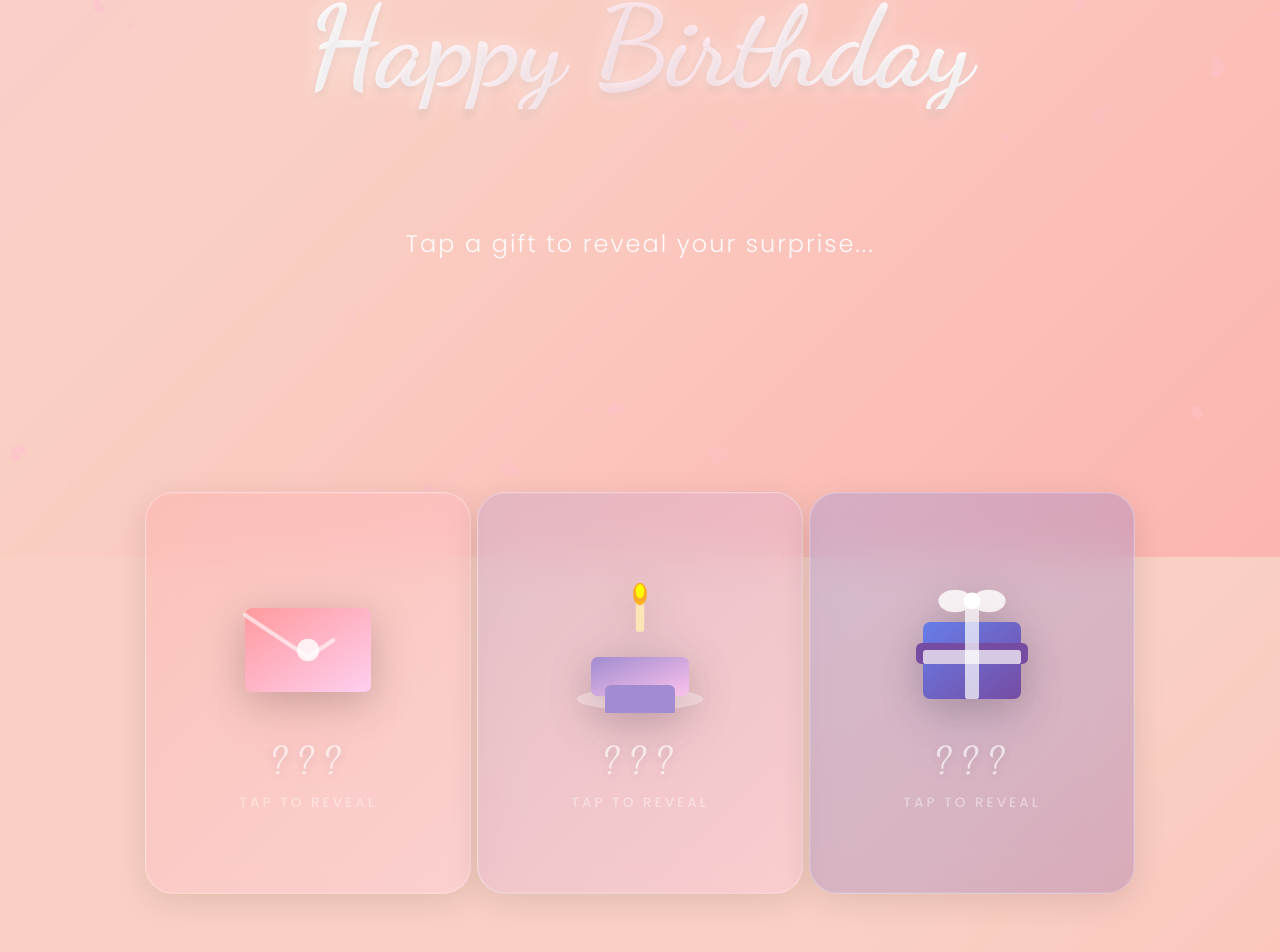
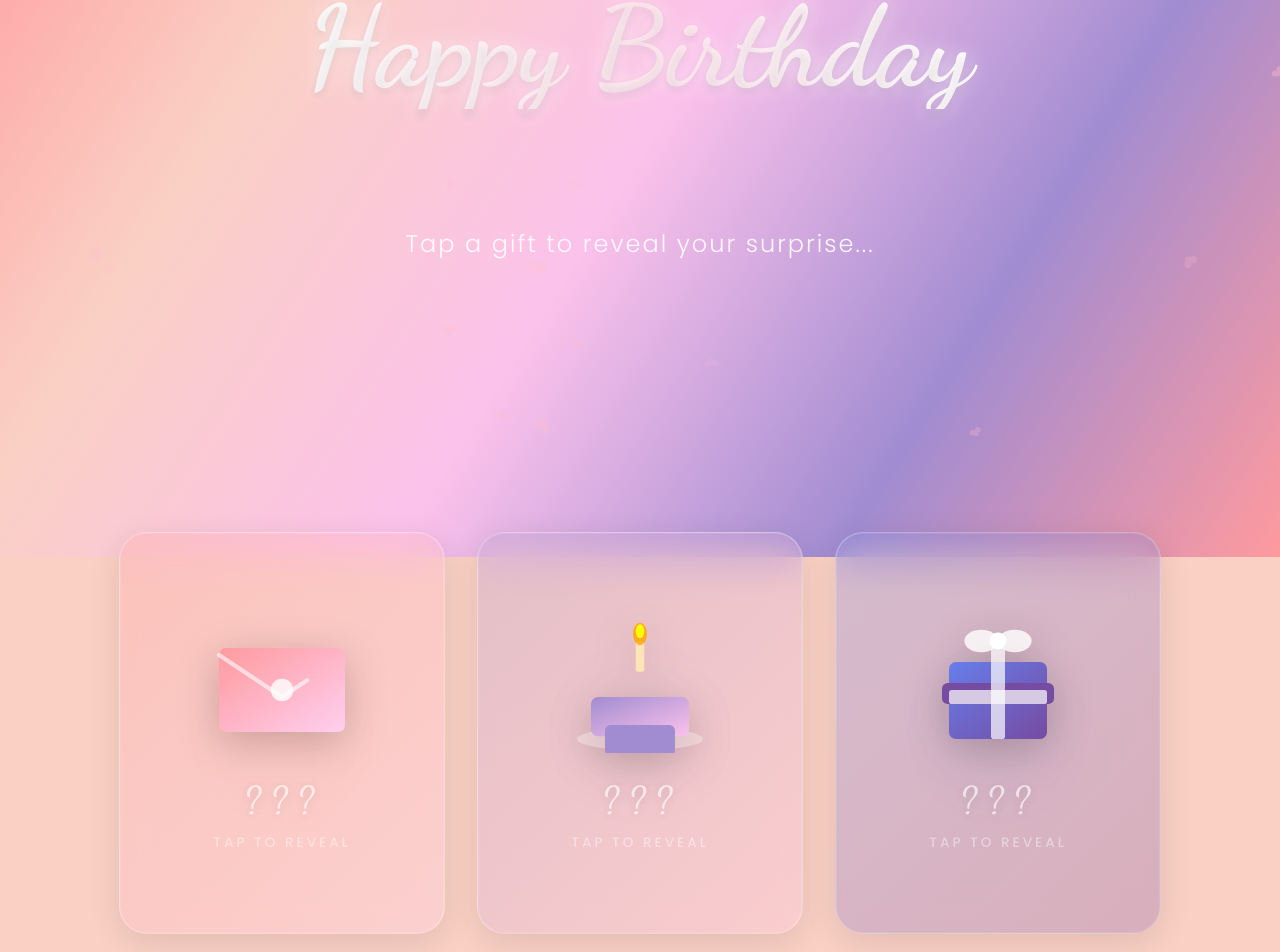
Before and after one commit to kiramogs/Countdown, a React (Vite) app: page / in a window 1280 px wide. Shown: the part 243-1195 px from the top of the page. Built offline with nearby package versions, Linux system fonts and the light colour scheme.

Commit message:
Fix all animation glitches: optimize canvas rendering, improve cursor trails

```diff
--- a/src/Background.jsx
+++ b/src/Background.jsx
@@ -6,11 +6,14 @@ const Background = () => {
   useEffect(() => {
     const canvas = canvasRef.current;
     if (!canvas) return;
-    const ctx = canvas.getContext('2d');
+    const ctx = canvas.getContext('2d', { alpha: false });
 
     let animationFrameId;
     let width, height;
     let particles = [];
+    let lastTime = 0;
+    const FPS = 30; // Limit FPS for smoother performance
+    const frameInterval = 1000 / FPS;
 
     const resize = () => {
       width = window.innerWidth;
@@ -22,16 +25,16 @@ const Background = () => {
 
     const initParticles = () => {
       particles = [];
-      const count = Math.min(width * 0.05, 50); // Limit count for performance
+      const count = Math.min(Math.floor(width * 0.02), 25); // Reduced count
       for (let i = 0; i < count; i++) {
         particles.push({
           x: Math.random() * width,
           y: Math.random() * height,
-          size: Math.random() * 20 + 10, // Large hearts
-          speedY: Math.random() * 1 + 0.5,
-          opacity: Math.random() * 0.5 + 0.1,
+          size: Math.random() * 15 + 12,
+          speedY: Math.random() * 0.5 + 0.3,
+          opacity: Math.random() * 0.3 + 0.1,
           rotation: Math.random() * 360,
-          rotationSpeed: (Math.random() - 0.5) * 2
+          rotationSpeed: (Math.random() - 0.5) * 0.5
         });
       }
     };
@@ -43,12 +46,26 @@ const Background = () => {
       ctx.rotate(rotation * Math.PI / 180);
       ctx.font = `${size}px serif`;
       ctx.fillStyle = "#ffc0cb";
-      ctx.fillText("❤", 0, 0);
+      ctx.fillText("❤", -size / 4, size / 4);
       ctx.restore();
     };
 
-    const animate = () => {
-      ctx.clearRect(0, 0, width, height);
+    const animate = (currentTime) => {
+      animationFrameId = requestAnimationFrame(animate);
+
+      const deltaTime = currentTime - lastTime;
+      if (deltaTime < frameInterval) return;
+      lastTime = currentTime - (deltaTime % frameInterval);
+
+      // Draw gradient background
+      const gradient = ctx.createLinearGradient(0, 0, width, height);
+      gradient.addColorStop(0, '#ff9a9e');
+      gradient.addColorStop(0.25, '#fad0c4');
+      gradient.addColorStop(0.5, '#fbc2eb');
+      gradient.addColorStop(0.75, '#a18cd1');
+      gradient.addColorStop(1, '#ff9a9e');
+      ctx.fillStyle = gradient;
+      ctx.fillRect(0, 0, width, height);
 
       particles.forEach(p => {
         p.y -= p.speedY;
@@ -59,17 +76,23 @@ const Background = () => {
         }
         drawHeart(p.x, p.y, p.size, p.opacity, p.rotation);
       });
-
-      animationFrameId = requestAnimationFrame(animate);
     };
 
-    window.addEventListener('resize', resize);
+    // Debounced resize
+    let resizeTimeout;
+    const handleResize = () => {
+      clearTimeout(resizeTimeout);
+      resizeTimeout = setTimeout(resize, 100);
+    };
+
+    window.addEventListener('resize', handleResize);
     resize();
-    animate();
+    animationFrameId = requestAnimationFrame(animate);
 
     return () => {
-      window.removeEventListener('resize', resize);
+      window.removeEventListener('resize', handleResize);
       cancelAnimationFrame(animationFrameId);
+      clearTimeout(resizeTimeout);
     };
   }, []);
 
@@ -83,10 +106,7 @@ const Background = () => {
         width: '100%',
         height: '100%',
         zIndex: -1,
-        pointerEvents: 'none',
-        background: 'linear-gradient(-45deg, #ff9a9e, #fad0c4, #fbc2eb, #a18cd1)',
-        backgroundSize: '400% 400%',
-        animation: 'gradientBG 15s ease infinite'
+        pointerEvents: 'none'
       }}
     />
   );
--- a/src/components/BirthdaySurprise.jsx
+++ b/src/components/BirthdaySurprise.jsx
@@ -5,14 +5,11 @@ import Cake from './gifts/Cake';
 import Portal from './gifts/Portal';
 import GiftBox from './GiftBox';
 import './BirthdaySurprise.css';
-import './BirthdaySurpriseTransform.css'; // Add new styles
+import './BirthdaySurpriseTransform.css';
 
 const BirthdaySurprise = () => {
-    const [activeGift, setActiveGift] = useState(null); // 'envelope', 'cake', 'portal' or null
+    const [activeGift, setActiveGift] = useState(null);
 
-    // ========================================
-    // CUSTOMIZE THIS MESSAGE FOR HER! 💕
-    // ========================================
     const letterMessage = `My Dearest,
 
 On this special day, I want you to know how incredibly grateful I am to have you in my life.
@@ -27,119 +24,77 @@ May this year bring you all the joy and love you deserve.`;
 
     const handleClose = () => setActiveGift(null);
 
+    const gifts = [
+        { id: 'envelope', shape: 'envelope', colors: ['#ff9a9e', '#fecfef'], label: 'Love Letter' },
+        { id: 'cake', shape: 'cake', colors: ['#a18cd1', '#fbc2eb'], label: 'Birthday Cake' },
+        { id: 'portal', shape: 'gift', colors: ['#667eea', '#764ba2'], label: 'Special Website' }
+    ];
+
+    const renderGiftContent = (giftId) => {
+        switch (giftId) {
+            case 'envelope':
+                return <Envelope message={letterMessage} onClose={handleClose} />;
+            case 'cake':
+                return <Cake onClose={handleClose} />;
+            case 'portal':
+                return <Portal onClose={handleClose} />;
+            default:
+                return null;
+        }
+    };
+
     return (
         <motion.div
             className="birthday-surprise"
             initial={{ opacity: 0 }}
             animate={{ opacity: 1 }}
-            transition={{ duration: 1.5 }}
+            transition={{ duration: 1 }}
         >
             <div className="content-wrapper">
                 <motion.section
                     className="hero-section"
-                    animate={{
-                        height: activeGift ? '20vh' : '40vh',
-                        opacity: activeGift ? 0.5 : 1
-                    }}
+                    animate={{ opacity: activeGift ? 0.3 : 1, scale: activeGift ? 0.95 : 1 }}
+                    transition={{ duration: 0.3 }}
                 >
                     <h1 className="main-title">Happy Birthday</h1>
-                    <AnimatePresence>
-                        {!activeGift && (
-                            <motion.p
-                                className="subtitle-text"
-                                initial={{ opacity: 0, height: 0 }}
-                                animate={{ opacity: 1, height: 'auto' }}
-                                exit={{ opacity: 0, height: 0 }}
-                            >
-                                Tap a gift to reveal your surprise...
-                            </motion.p>
-                        )}
-                    </AnimatePresence>
+                    {!activeGift && <p className="subtitle-text">Tap a gift to reveal your surprise...</p>}
                 </motion.section>
 
                 <section className="gifts-section-transform">
-                    <AnimatePresence mode="popLayout">
-                        {/* 1. ENVELOPE */}
-                        {(!activeGift || activeGift === 'envelope') && (
+                    {/* Gift Boxes */}
+                    <AnimatePresence>
+                        {!activeGift && gifts.map((gift, index) => (
                             <motion.div
-                                layoutId="gift-envelope"
-                                className={`gift-wrapper ${activeGift === 'envelope' ? 'expanded' : ''}`}
-                                onClick={() => !activeGift && setActiveGift('envelope')}
+                                key={gift.id}
+                                className="gift-wrapper"
+                                initial={{ opacity: 0, y: 50 }}
+                                animate={{ opacity: 1, y: 0 }}
+                                exit={{ opacity: 0, scale: 0.8 }}
+                                transition={{ duration: 0.4, delay: index * 0.1 }}
+                                onClick={() => setActiveGift(gift.id)}
                             >
-                                {!activeGift ? (
-                                    <GiftBox
-                                        index={0}
-                                        shape="envelope"
-                                        gradientColors={['#ff9a9e', '#fecfef']}
-                                        label="Love Letter"
-                                    />
-                                ) : (
-                                    <motion.div
-                                        className="full-gift-container"
-                                        initial={{ opacity: 0 }}
-                                        animate={{ opacity: 1 }}
-                                        transition={{ delay: 0.3 }}
-                                    >
-                                        <Envelope
-                                            message={letterMessage}
-                                            onClose={handleClose}
-                                        />
-                                    </motion.div>
-                                )}
+                                <GiftBox
+                                    index={index}
+                                    shape={gift.shape}
+                                    gradientColors={gift.colors}
+                                    label={gift.label}
+                                />
                             </motion.div>
-                        )}
+                        ))}
+                    </AnimatePresence>
 
-                        {/* 2. CAKE */}
-                        {(!activeGift || activeGift === 'cake') && (
+                    {/* Active Gift Content */}
+                    <AnimatePresence mode="wait">
+                        {activeGift && (
                             <motion.div
-                                layoutId="gift-cake"
-                                className={`gift-wrapper ${activeGift === 'cake' ? 'expanded' : ''}`}
-                                onClick={() => !activeGift && setActiveGift('cake')}
+                                key={activeGift}
+                                className="expanded-gift-container"
+                                initial={{ opacity: 0, scale: 0.9 }}
+                                animate={{ opacity: 1, scale: 1 }}
+                                exit={{ opacity: 0, scale: 0.9 }}
+                                transition={{ duration: 0.4 }}
                             >
-                                {!activeGift ? (
-                                    <GiftBox
-                                        index={1}
-                                        shape="cake"
-                                        gradientColors={['#a18cd1', '#fbc2eb']}
-                                        label="Birthday Cake"
-                                    />
-                                ) : (
-                                    <motion.div
-                                        className="full-gift-container"
-                                        initial={{ opacity: 0 }}
-                                        animate={{ opacity: 1 }}
-                                        transition={{ delay: 0.3 }}
-                                    >
-                                        <Cake onClose={handleClose} />
-                                    </motion.div>
-                                )}
-                            </motion.div>
-                        )}
-
-                        {/* 3. PORTAL */}
-                        {(!activeGift || activeGift === 'portal') && (
-                            <motion.div
-                                layoutId="gift-portal"
-                                className={`gift-wrapper ${activeGift === 'portal' ? 'expanded' : ''}`}
-                                onClick={() => !activeGift && setActiveGift('portal')}
-                            >
-                                {!activeGift ? (
-                                    <GiftBox
-                                        index={2}
-                                        shape="gift"
-                                        gradientColors={['#667eea', '#764ba2']}
-                                        label="Special Website"
-                                    />
-                                ) : (
-                                    <motion.div
-                                        className="full-gift-container"
-                                        initial={{ opacity: 0 }}
-                                        animate={{ opacity: 1 }}
-                                        transition={{ delay: 0.3 }}
-                                    >
-                                        <Portal onClose={handleClose} />
-                                    </motion.div>
-                                )}
+                                {renderGiftContent(activeGift)}
                             </motion.div>
                         )}
                     </AnimatePresence>
--- a/src/components/BirthdaySurpriseTransform.css
+++ b/src/components/BirthdaySurpriseTransform.css
@@ -3,77 +3,42 @@
     width: 100%;
     display: flex;
     justify-content: center;
-    align-items: flex-start;
-    /* Align to top to allow expansion downwards */
+    align-items: center;
     gap: 2rem;
     padding: 2rem;
     min-height: 60vh;
     position: relative;
+    flex-wrap: wrap;
 }
 
 .gift-wrapper {
     position: relative;
-    width: 300px;
-    /* Base size */
-    height: 400px;
-    /* Base size */
-    display: flex;
-    justify-content: center;
-    align-items: center;
-    z-index: 1;
+    cursor: pointer;
+    transition: transform 0.3s ease;
 }
 
-/* Expanded State - Takes over the view */
-.gift-wrapper.expanded {
-    position: absolute;
-    /* Take out of flow */
-    top: 0;
-    left: 0;
-    right: 0;
-    margin: 0 auto;
-    width: 100%;
-    max-width: 1000px;
-    height: auto;
-    min-height: 80vh;
-    z-index: 100;
-    cursor: auto;
-    /* Allow interactions inside */
+.gift-wrapper:hover {
+    transform: translateY(-10px);
 }
 
-/* Container for the full component (Cake/Envelope/Portal) */
-.full-gift-container {
+/* Expanded Gift Container */
+.expanded-gift-container {
     width: 100%;
-    height: 100%;
+    min-height: 70vh;
     display: flex;
     align-items: center;
     justify-content: center;
 }
 
-/* Hide labels/hints when expanded */
-.expanded .mystery-text {
-    display: none;
-}
-
 @media (max-width: 768px) {
     .gifts-section-transform {
         flex-direction: column;
-        align-items: center;
+        gap: 1.5rem;
+        padding: 1rem;
     }
 
-    .gift-wrapper {
-        width: 100%;
-        max-width: 320px;
-        height: 350px;
-    }
-
-    .gift-wrapper.expanded {
-        position: fixed;
-        /* Fixed on mobile to cover scroll issues */
-        top: 0;
-        left: 0;
-        height: 100vh;
+    .expanded-gift-container {
+        min-height: 60vh;
         padding: 1rem;
-        background: rgba(0, 0, 0, 0.8);
-        /* Dim background */
     }
 }
--- a/src/components/CustomCursor.jsx
+++ b/src/components/CustomCursor.jsx
@@ -1,64 +1,96 @@
-import { useRef, useEffect, useState } from 'react';
-import { motion, useMotionValue, useSpring } from 'framer-motion';
-import "../index.css"; // Ensure corrected path import
+import { useEffect, useRef } from 'react';
+import { motion, useMotionValue } from 'framer-motion';
+import "../index.css";
 
 const CustomCursor = () => {
     const cursorX = useMotionValue(-100);
     const cursorY = useMotionValue(-100);
-    const [trails, setTrails] = useState([]);
-
-    // Smooth heart movement
-    const springConfig = { damping: 25, stiffness: 300 };
-    const smoothX = useSpring(cursorX, springConfig);
-    const smoothY = useSpring(cursorY, springConfig);
+    const trailCanvasRef = useRef(null);
+    const trailPoints = useRef([]);
 
     useEffect(() => {
+        const canvas = trailCanvasRef.current;
+        if (!canvas) return;
+        const ctx = canvas.getContext('2d');
+
+        canvas.width = window.innerWidth;
+        canvas.height = window.innerHeight;
+
+        let animationId;
+
+        const handleResize = () => {
+            canvas.width = window.innerWidth;
+            canvas.height = window.innerHeight;
+        };
+
         const moveCursor = (e) => {
             cursorX.set(e.clientX);
             cursorY.set(e.clientY);
 
             // Add trail point
-            const newTrail = {
+            trailPoints.current.push({
                 x: e.clientX,
                 y: e.clientY,
-                id: Date.now()
-            };
+                age: 0
+            });
 
-            setTrails(prev => [...prev.slice(-15), newTrail]);
+            // Keep only last 20 points
+            if (trailPoints.current.length > 20) {
+                trailPoints.current.shift();
+            }
+        };
+
+        const drawTrails = () => {
+            ctx.clearRect(0, 0, canvas.width, canvas.height);
+
+            trailPoints.current.forEach((point, i) => {
+                point.age += 0.02;
+                const alpha = Math.max(0, 1 - point.age);
+                const size = Math.max(0, 8 * (1 - point.age));
+
+                if (alpha > 0 && size > 0) {
+                    ctx.beginPath();
+                    ctx.arc(point.x, point.y, size, 0, Math.PI * 2);
+                    ctx.fillStyle = `hsla(${330 + i * 3}, 100%, 70%, ${alpha * 0.6})`;
+                    ctx.fill();
+                }
+            });
+
+            // Remove dead points
+            trailPoints.current = trailPoints.current.filter(p => p.age < 1);
+
+            animationId = requestAnimationFrame(drawTrails);
         };
 
         window.addEventListener('mousemove', moveCursor);
-        return () => window.removeEventListener('mousemove', moveCursor);
+        window.addEventListener('resize', handleResize);
+        animationId = requestAnimationFrame(drawTrails);
+
+        return () => {
+            window.removeEventListener('mousemove', moveCursor);
+            window.removeEventListener('resize', handleResize);
+            cancelAnimationFrame(animationId);
+        };
     }, [cursorX, cursorY]);
-
-    // Remove old trails
-    useEffect(() => {
-        const interval = setInterval(() => {
-            setTrails(prev => prev.filter(t => Date.now() - t.id < 500));
-        }, 100);
-        return () => clearInterval(interval);
-    }, []);
 
     return (
         <>
-            {trails.map((trail, index) => (
-                <motion.div
-                    key={trail.id}
-                    className="cursor-trail"
-                    initial={{ opacity: 0.8, scale: 1 }}
-                    animate={{ opacity: 0, scale: 0 }}
-                    transition={{ duration: 0.5 }}
-                    style={{
-                        left: trail.x,
-                        top: trail.y,
-                        background: `hsla(${330 + index * 2}, 100%, 70%, 0.8)` // Shimmery pink hues
-                    }}
-                />
-            ))}
+            <canvas
+                ref={trailCanvasRef}
+                style={{
+                    position: 'fixed',
+                    top: 0,
+                    left: 0,
+                    width: '100%',
+                    height: '100%',
+                    pointerEvents: 'none',
+                    zIndex: 9998
+                }}
+            />
             <motion.div
                 className="custom-cursor"
                 style={{
-                    x: cursorX, // Use raw values for instant tracking if spring feels laggy, or keep smooth
+                    x: cursorX,
                     y: cursorY,
                     translateX: "-50%",
                     translateY: "-50%"
--- a/src/index.css
+++ b/src/index.css
@@ -17,26 +17,8 @@ body {
   color: var(--text-dark);
   overflow-x: hidden;
   cursor: none;
-  /* Hide default cursor */
-
-  /* Animated Romantic Background */
-  background: linear-gradient(-45deg, #ff9a9e, #fad0c4, #fad0c4, #fbc2eb, #a18cd1);
-  background-size: 400% 400%;
-  animation: gradientBG 15s ease infinite;
-}
-
-@keyframes gradientBG {
-  0% {
-    background-position: 0% 50%;
-  }
-
-  50% {
-    background-position: 100% 50%;
-  }
-
-  100% {
-    background-position: 0% 50%;
-  }
+  background: #fad0c4;
+  /* Fallback solid color */
 }
 
 /* Typography Overrides */
```
